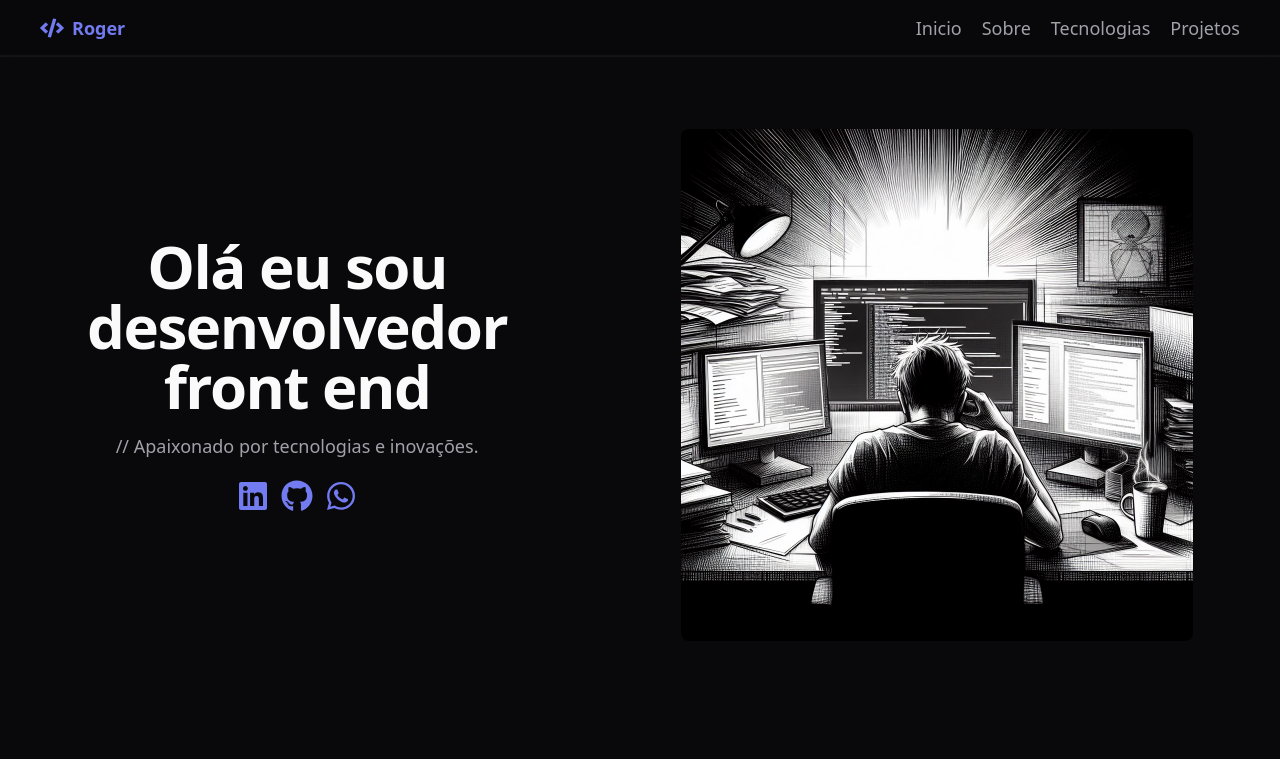
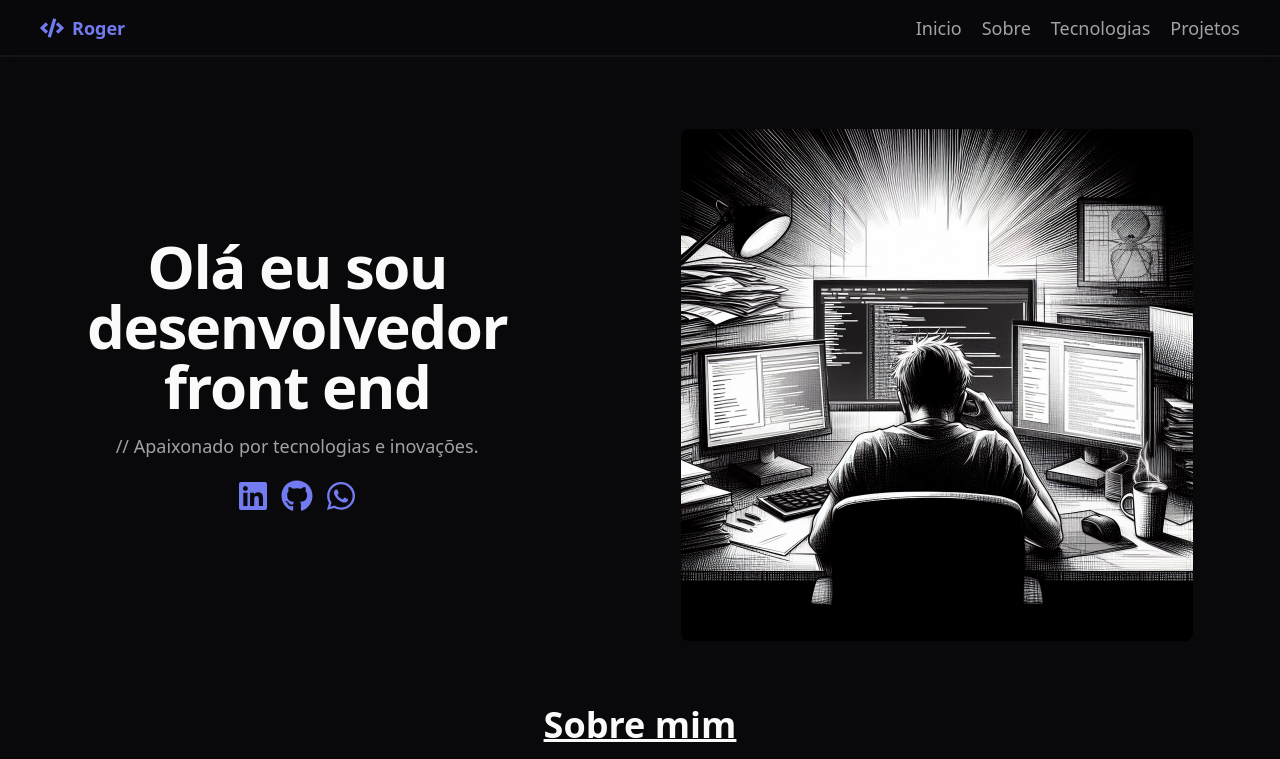
Before and after one commit to rogervalentim/roger-valentim, a React (Vite) app: page / in a window 1280 px wide. Shown: the top 759 px of the page. Built offline with nearby package versions, Linux system fonts and the light colour scheme.

Commit message:
feat: add About import

```diff
--- a/src/app.tsx
+++ b/src/app.tsx
@@ -1,10 +1,11 @@
-import { Navbar, Home } from "./components";
+import { Navbar, Home, About } from "./components";
 
 export function App() {
   return (
   <>
   <Navbar />
   <Home />
+  <About />
   </>
   );
 }
--- a/src/components/index.ts
+++ b/src/components/index.ts
@@ -1,7 +1,9 @@
 import { Navbar } from "./navbar";
 import { Home } from "./home";
+import { About } from "./about";
 
 export {
   Navbar,
-  Home
+  Home,
+  About
 }
```
